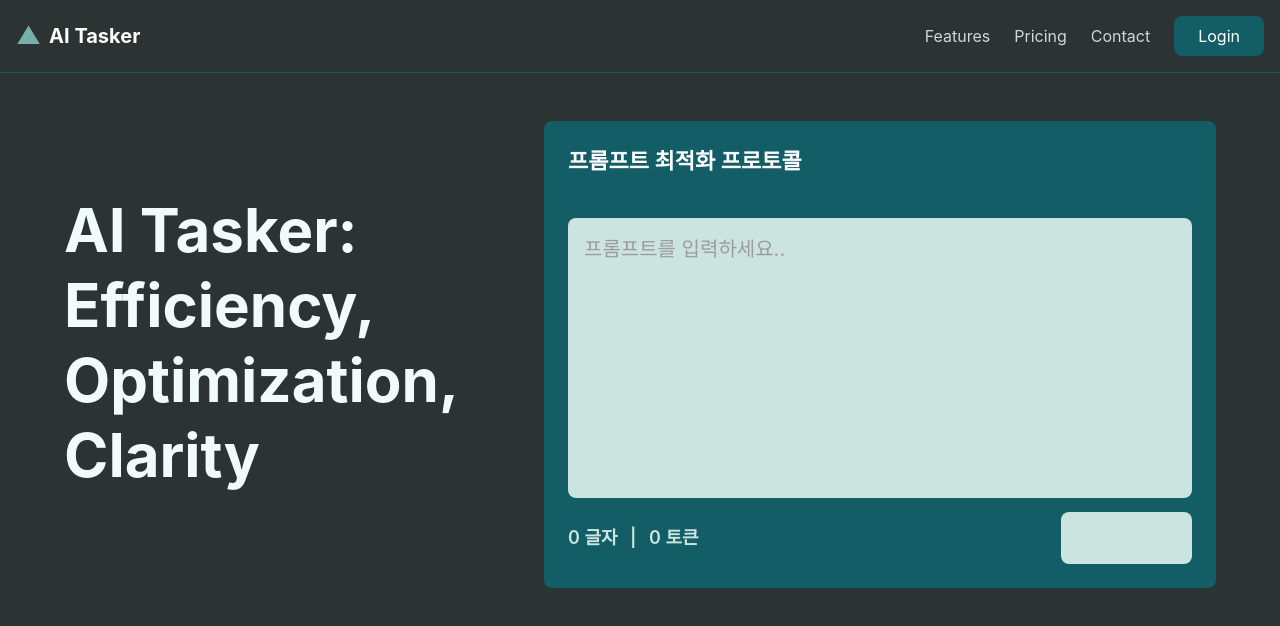
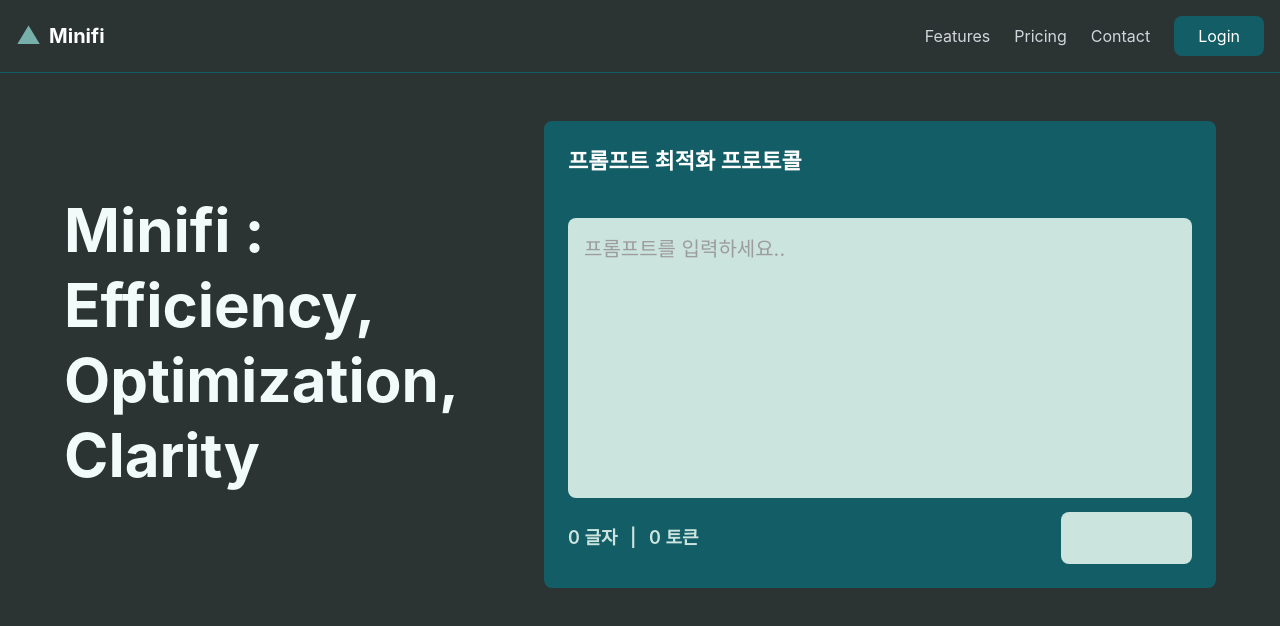
Before and after one commit to 0727n1122-beep/graduationproject, a Next.js app in the folder frontend/: page / in a window 1280 px wide. Shown: the top 626 px of the page. Built offline with nearby package versions, Linux system fonts and the light colour scheme; a web font is replaced by a local one.

Commit message:
작업내용 설명

```diff
--- a/frontend/app/layout.tsx
+++ b/frontend/app/layout.tsx
@@ -2,7 +2,7 @@
 import "./globals.css";
 
 export const metadata: Metadata = {
-  title: "AI Tasker",
+  title: "Minifi",
   description: "프롬프트 최적화 프로토콜",
 };
 
--- a/frontend/app/page.tsx
+++ b/frontend/app/page.tsx
@@ -80,7 +80,7 @@
             {/* 왼쪽: 타이틀 */}
             <div>
               <h1 className="text-6xl font-bold text-[#f0fbfa] mb-6 leading-tight">
-                AI Tasker:
+                Minifi :
                 <br />
                 Efficiency,
                 <br />
--- a/frontend/src/components/Header.tsx
+++ b/frontend/src/components/Header.tsx
@@ -7,7 +7,7 @@
         {/* 로고 */}
         <div className="flex items-center gap-2">
           <div className="text-[#77B0AA] text-2xl font-bold">▲</div>
-          <span className="text-white text-xl font-bold">AI Tasker</span>
+          <span className="text-white text-xl font-bold">Minifi</span>
         </div>
 
         {/* 네비게이션 */}
```
